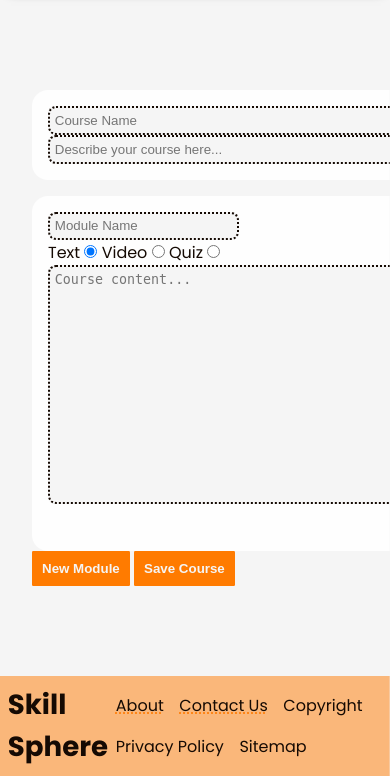
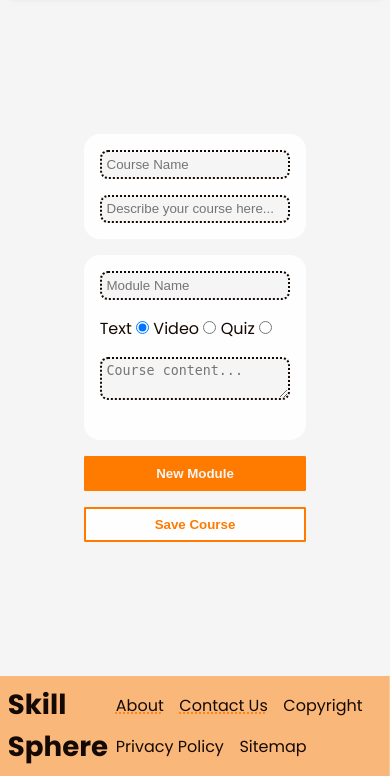
Before and after one commit to MillieMD/skill-sphere, a PHP site: page /pages/edit-course.html in a window 390 px wide; the page is wider, and only the part inside the window is pictured. Shown: the part 68-844 px from the top of that part. Run offline with PHP 8.4, Linux system fonts and the light colour scheme; some libraries are stand-ins or nearby versions.

Commit message:
layout mobile compatible

```diff
--- a/root/css/style.css
+++ b/root/css/style.css
@@ -831,12 +831,10 @@ textarea:placeholder-shown{
 /* COURSE CREATION */
 
 .course-creator{
-    display:grid;
     margin: 0 auto;
-
     min-width: 40%;
 
-    row-gap: 1rem;
+
 }
 
 .course-creator #course-details{
@@ -846,21 +844,27 @@ textarea:placeholder-shown{
 
     display: grid;
     grid-template-areas: "name ." "desc desc";
+    row-gap: 1rem;
 }
 
-#course-detials #course-name{
+.course-creator #course-details #course-name{
     grid-area: name;
 }
 
-#course-details #course-desc{
+.course-creator #course-details #course-desc{
     grid-area: desc;
 }
 
 .new-module{
+    display: grid;
+    row-gap: 1rem;
+
     background-color: var(--clr-bg-midtone);
     padding: 1rem;
     border-radius: 1rem;
 }
+
+
 
 .new-module .type-radio{
     border: 2px black;
--- a/root/pages/edit-course.html
+++ b/root/pages/edit-course.html
@@ -118,7 +118,7 @@
 
                 <!-- MODULE TYPE SELECTOR (radio buttons) -->
 
-                <div id = "way">
+                <div id = "type">
 
                     <label for = "module-type"> Text </label>
                     <input type="radio" name="module-type-0" value = "text" onclick = "setType('text', 0)" checked = "true" class = "type-radio">
@@ -129,18 +129,18 @@
 
                 </div>
 
-                <textarea  id="module-0-content" cols="80" rows="15" placeholder="Course content..."></textarea>
+                <textarea class = "content" id="module-0-content" placeholder="Course content..."></textarea>
 
                 <!-- MODULE CONTENT -->
 
             </div>
 
+            <button id = "new-module-button" class="primary-button" onclick="addNewModule()" type = "button"> New Module </button>
+
+            <button class="secondary-button"> Save Course </button>
+
 
         </form>
-
-        <button class="primary-button" onclick="addNewModule()" type = "button"> New Module </button>
-
-        <button class="primary-button"> Save Course </button>
 
     </main>
 
@@ -195,8 +195,6 @@
                 case 'text':
 
                     newContent = document.createElement("textarea");
-                    newContent.setAttribute("cols", 80);
-                    newContent.setAttribute("rows", 15);
                     newContent.setAttribute("placeholder", "Course content...")
                     break;
 
@@ -244,7 +242,11 @@
             t.setAttribute("name", "module-type-"+moduleCount);
             t.setAttribute("value", "text");
             t.setAttribute("onclick", "setType('text', "+moduleCount+")");
-            t.setAttribute("clicked", "true");
+            t.setAttribute("checked", "true");
+
+            let tLabel = document.createElement("label");
+            tLabel.setAttribute("for", "module-type-"+moduleCount);
+            tLabel.innerHTML = "Text";
 
             let v = document.createElement("input");
             v.setAttribute("type", "radio");
@@ -252,15 +254,28 @@
             v.setAttribute("value", "video");
             v.setAttribute("onclick", "setType('video', "+moduleCount+")");
 
+            let vLabel = document.createElement("label");
+            vLabel.setAttribute("for", "module-type-"+moduleCount);
+            vLabel.innerHTML = "Video";
+
             let q = document.createElement("input");
             q.setAttribute("type", "radio");
             q.setAttribute("name", "module-type-"+moduleCount);
             q.setAttribute("value", "quiz");
             q.setAttribute("onclick", "setType('quiz', "+moduleCount+")");
 
+            let qLabel = document.createElement("label");
+            qLabel.setAttribute("for", "module-type-"+moduleCount);
+            qLabel.innerHTML = "Quiz";
+
+            type.append(tLabel);
             type.append(t);
+            type.append(vLabel);
             type.append(v);
+            type.append(qLabel);
             type.append(q);
+
+            type.id = "type";
 
             let content = document.createElement("div");
             content.id = "module-"+moduleCount+"-content";
@@ -269,7 +284,7 @@
             m.append(type);
             m.append(content);
 
-            form.append(m);
+            document.getElementById("new-module-button").insertAdjacentElement("beforebegin", m);
 
             setType("text", moduleCount);
 
```
